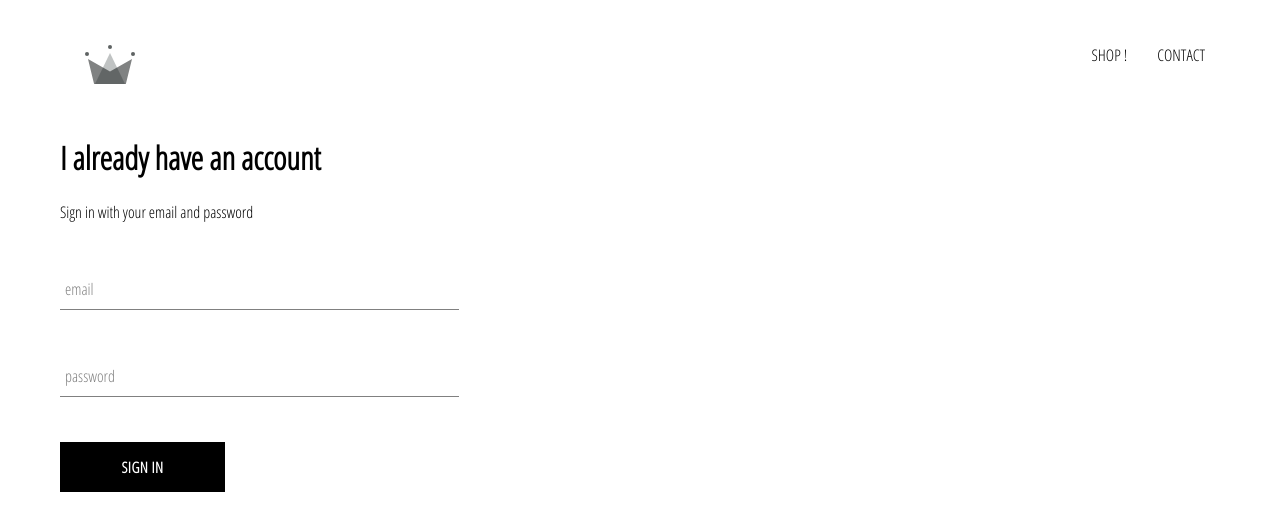
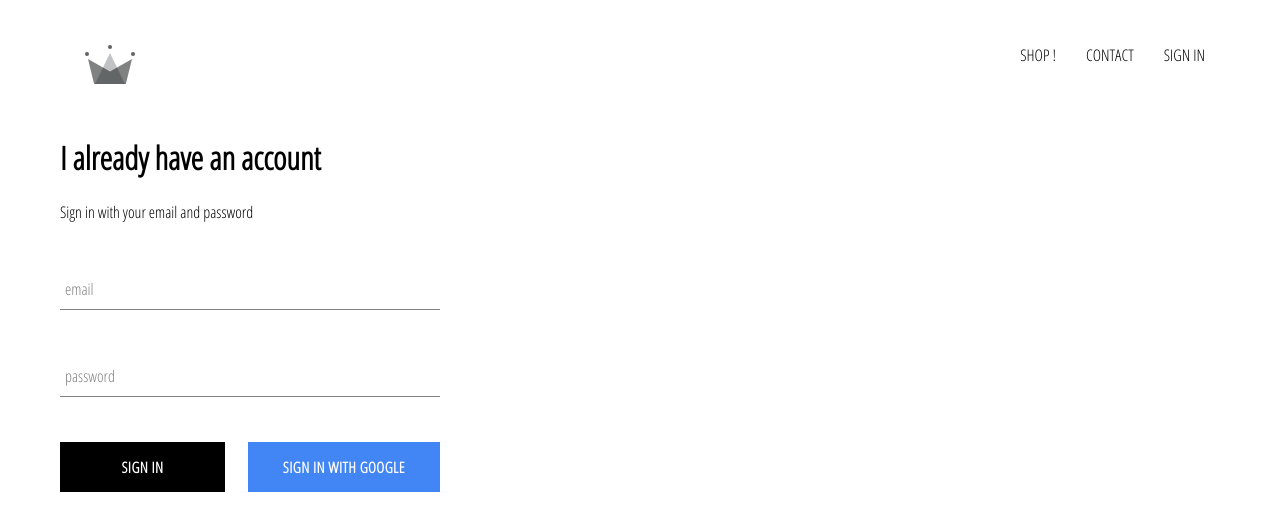
Before and after one commit to carigonz/clothing-app, a React (Create React App) app: page /signin in a window 1280 px wide. Shown: the top 530 px of the page. Built offline with nearby package versions, Linux system fonts and the light colour scheme; no server answers.

Commit message:
finish sigin section and firebase initialized, also firebase google auth implemented

```diff
--- a/package.json
+++ b/package.json
@@ -6,6 +6,7 @@
     "@testing-library/jest-dom": "^4.2.4",
     "@testing-library/react": "^9.5.0",
     "@testing-library/user-event": "^7.2.1",
+    "firebase": "^7.15.4",
     "node-sass": "^4.14.1",
     "react": "^16.13.1",
     "react-dom": "^16.13.1",
--- a/src/App.css
+++ b/src/App.css
@@ -7,3 +7,7 @@
   text-decoration: none;
   color: black;
 }
+
+* {
+  box-sizing: border-box;
+}
--- a/src/App.js
+++ b/src/App.js
@@ -5,12 +5,35 @@
 import { Switch, Route } from 'react-router-dom';
 import Header from './components/header/header.component';
 import AuthPage from './pages/auth/auth.component';
+import { auth } from './firebase/firebase.utils';
 
 
-function App() {
+class App extends React.Component {
+  constructor() {
+    super();
+
+    this.state = {
+      currentUser: null
+    }
+  }
+
+  unsubscribeFromAuth = null;
+
+  componentDidMount() {
+    this.unsubscribeFromAuth = auth.onAuthStateChanged( user => {
+      this.setState({ currentUser: user })
+      console.log(user);
+    })
+  }
+
+  componentWillUnmount() {
+    this.unsubscribeFromAuth();
+  }
+
+  render() {
     return (
       <div>
-      <Header />
+        <Header currentUser={this.state.currentUser}/>
         <Switch>
           <Route exact path='/' component={HomePage} />
           <Route path='/shop' component={ShopPage} />
@@ -19,5 +42,6 @@
       </div>
     );
   }
+}
 
 export default App;
--- a/src/components/custom-button/custom-button.component.jsx
+++ b/src/components/custom-button/custom-button.component.jsx
@@ -1,8 +1,8 @@
 import React from 'react';
 import './custom-button.styles.scss';
 
-const CustomButton = ( { children, ...otherProps } ) => (
-  <button className='custom-button' {...otherProps}>
+const CustomButton = ( { children, isGoogleSignIn, ...otherProps } ) => (
+  <button className={`${isGoogleSignIn ? 'google-sign-in' : '' } custom-button`} {...otherProps}>
     {children}
   </button>
 )
--- a/src/components/custom-button/custom-button.styles.scss
+++ b/src/components/custom-button/custom-button.styles.scss
@@ -19,4 +19,15 @@
     color: black;
     border: 1px solid black;
   }
+
+  &.google-sign-in {
+    background-color: #4285f4;
+    color: white;
+
+    &:hover {
+      background-color: white;
+      color: black;
+      border: 1px solid black;
+    }
+  }
 }
--- a/src/components/header/header.component.jsx
+++ b/src/components/header/header.component.jsx
@@ -1,9 +1,10 @@
 import React from 'react';
 import './header.styles.scss';
 import { Link } from 'react-router-dom';
-import { ReactComponent as Logo } from '../../assets/original.svg'
+import { ReactComponent as Logo } from '../../assets/original.svg';
+import { auth } from '../../firebase/firebase.utils';
 
-const Header = () => (
+const Header = ({ currentUser }) => (
   <div className='header'>
     <Link to="/" className='logo-container'>
       <Logo className='logo' />
@@ -11,6 +12,12 @@
     <div className='options'>
       <Link to='/shop' className='option'> SHOP !</Link>
       <Link to='/shop' className='option'> CONTACT </Link>
+    {
+      currentUser ?
+      <div className='option' onClick={ () => auth.signOut() }>SIGN OUT</div>
+      :
+      <Link className='option' to='/signin'>SIGN IN</Link>
+    }
     </div>
   </div>
 )
--- a/src/components/header/header.styles.scss
+++ b/src/components/header/header.styles.scss
@@ -20,6 +20,7 @@
 
     .option {
       padding: 10px 15px;
+      cursor: pointer;
     }
   }
 }
--- a/src/components/sign-in/sign-in.component.jsx
+++ b/src/components/sign-in/sign-in.component.jsx
@@ -1,7 +1,7 @@
 import React from 'react';
 import './sign-in.styles.scss';
 import FormInput from '../form-input/form-input.components';
-import CustomBotton from '../custom-button/custom-button.component';
+import { signInWithGoogle } from '../../firebase/firebase.utils';
 import CustomButton from '../custom-button/custom-button.component';
 
 class SignIn extends React.Component {
@@ -11,7 +11,7 @@
     this.state = {
       email: '',
       password: ''
-    }
+    };
   }
 
   handleSubmit = event => {
@@ -36,7 +36,6 @@
             type='email'
             value={this.state.email}
             handleChange={ () => this.handleChange }
-            required
             label='email'
           />
           <FormInput
@@ -44,10 +43,14 @@
             type='password'
             handleChange={ () => this.handleChange }
             value={this.state.email}
-            required
             label='password'
           />
-          <CustomButton type='submit' value='Submit Form'>Sign In</CustomButton>
+          <div className='buttons'>
+            <CustomButton type='submit'>Sign In</CustomButton>
+            <CustomButton type='button' onClick={ signInWithGoogle } isGoogleSignIn>
+              Sign in with Google
+            </CustomButton>
+          </div>
         </form>
       </div>
     )
--- a/src/components/sign-in/sign-in.styles.scss
+++ b/src/components/sign-in/sign-in.styles.scss
@@ -1,6 +1,14 @@
 .sign-in {
-  width: 30vw;
+  width: 380px;
   display: flex;
   flex-direction: column;
-  margin: 10px 0;
+
+  .title {
+    margin: 10px 0;
+  }
+
+  .buttons {
+    display: flex;
+    justify-content: space-between;
+  }
 }
--- /dev/null
+++ b/src/firebase/firebase.utils.js
@@ -0,0 +1,25 @@
+import firebase from 'firebase/app';
+import 'firebase/firestore';
+import 'firebase/auth';
+
+const config = {
+  apiKey: "AIzaSyBBDBWfT8eaTlzzihrOTdE8DOp19wslBGg",
+  authDomain: "clothing-app-arg.firebaseapp.com",
+  databaseURL: "https://clothing-app-arg.firebaseio.com",
+  projectId: "clothing-app-arg",
+  storageBucket: "clothing-app-arg.appspot.com",
+  messagingSenderId: "533095756379",
+  appId: "1:533095756379:web:2f4f9479334f4b5fbc857e",
+  measurementId: "G-VGQL9TS1BD"
+};
+
+firebase.initializeApp(config);
+const provider = new firebase.auth.GoogleAuthProvider();
+provider.setCustomParameters({ prompt: 'select_account' });
+
+export const auth = firebase.auth();
+export const firestore = firebase.firestore();
+
+export const signInWithGoogle = () => auth.signInWithPopup(provider);
+
+export default firebase;
```
Also changed, not shown: 1 other file (tests, documents, lock files or other folders). Lines whose indentation alone changed are shown as unchanged.
